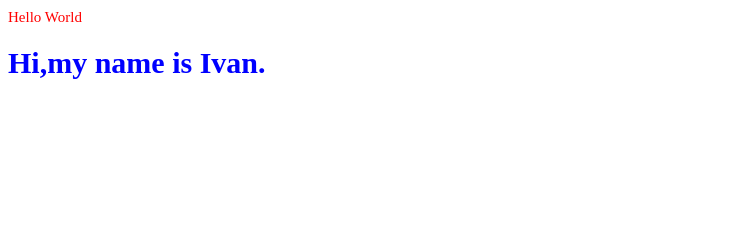
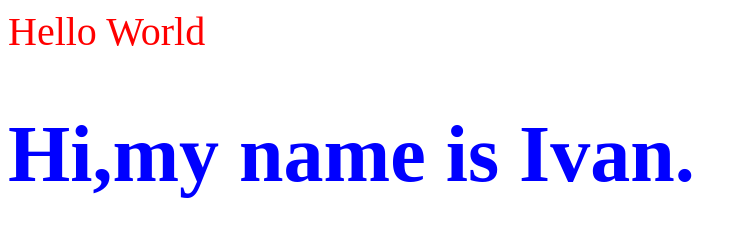
Before and after one commit to IvanZaitsev666/ivan-html-test, a plain HTML site: page index.html in a window 1280 px wide. Shown: the whole page, without its empty margins (0-747 px from the left). Drawn offline with Linux system fonts and the light colour scheme.

Commit message:
Update index.html

```diff
--- a/index.html
+++ b/index.html
@@ -2,7 +2,7 @@
  <html>
  <head>
     <tittle style="color:red;
-     font-size:15px;">
+     font-size:40px;">
      Hello World
 
      <tittle>
```
